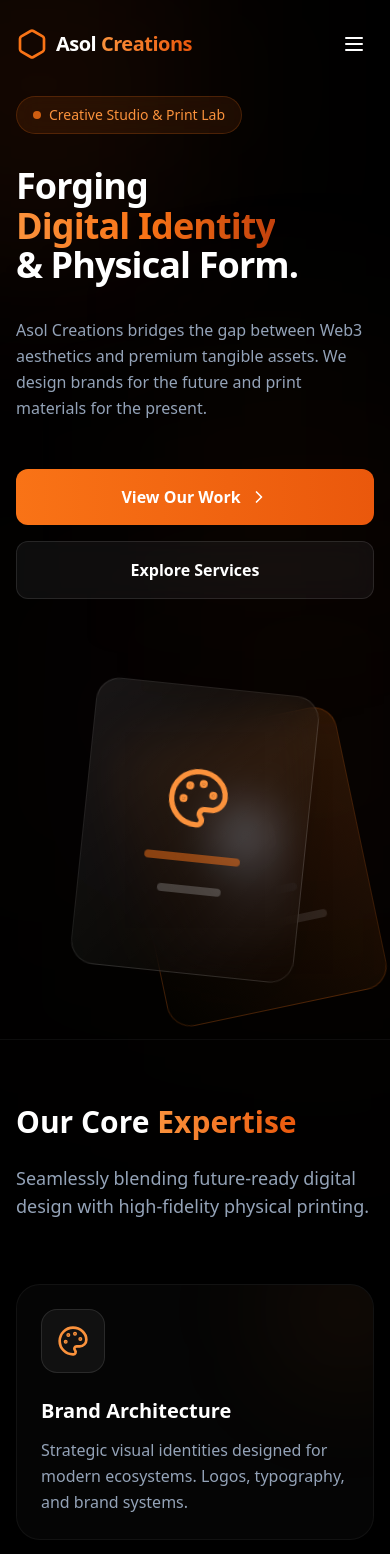
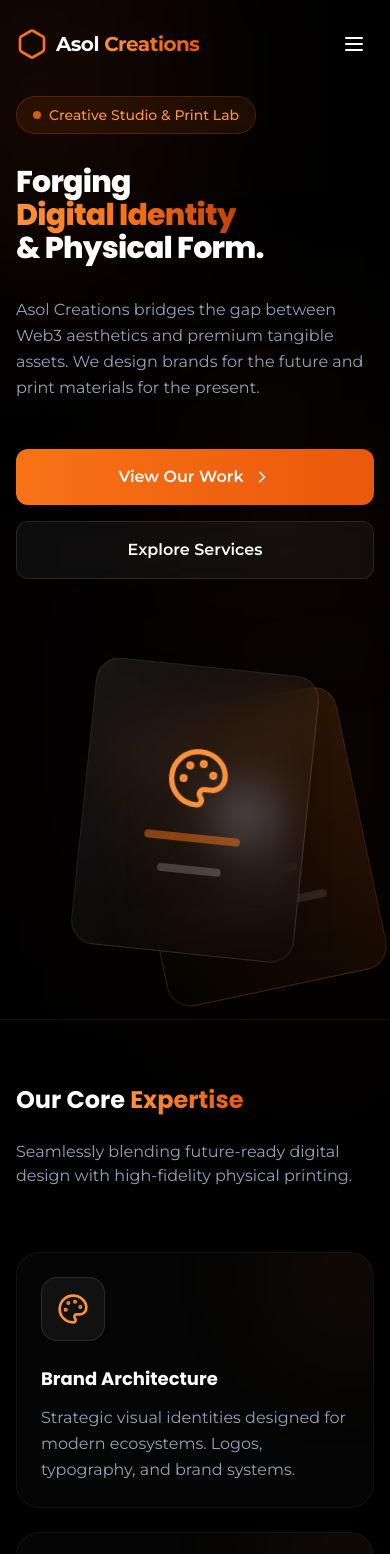
Before and after one commit to o5072/my-Asol-portfolio-site, a React (Vite) app: page / in a window 390 px wide. Shown: the top 1554 px of the page. Built offline with nearby package versions, Linux system fonts and the light colour scheme.

Commit message:
Set Poppins headings, Montserrat body, and reduce mobile sizes

```diff
--- a/App.jsx
+++ b/App.jsx
@@ -50,7 +50,7 @@ const App = () => {
     }, []);
 
     return (
-        <div className="min-h-screen bg-black text-slate-300 font-sans selection:bg-orange-500/30 selection:text-orange-200 relative overflow-hidden">
+        <div className="min-h-screen bg-black text-slate-300 font-body selection:bg-orange-500/30 selection:text-orange-200 relative overflow-hidden">
 
             <style>
                 {`
@@ -126,7 +126,7 @@ const App = () => {
                             </RevealOnScroll>
 
                             <RevealOnScroll delay={200}>
-                                <h1 className="text-4xl sm:text-5xl md:text-7xl font-extrabold tracking-tight text-white leading-[1.1]">
+                                <h1 className="text-3xl sm:text-4xl md:text-7xl font-heading font-extrabold tracking-tight text-white leading-[1.1]">
                                     Forging <br />
                                     <span className="text-transparent bg-clip-text bg-gradient-to-r from-orange-400 via-orange-500 to-orange-700">Digital Identity</span> <br />
                                     & Physical Form.
@@ -173,8 +173,8 @@ const App = () => {
                 <section id="services" className="py-16 md:py-24 px-4 sm:px-6 md:px-12 border-t border-white/5">
                     <div className="max-w-7xl mx-auto">
                         <RevealOnScroll className="mb-16">
-                            <h2 className="text-3xl md:text-5xl font-bold text-white mb-6">Our Core <span className="text-transparent bg-clip-text bg-gradient-to-r from-orange-400 to-orange-600">Expertise</span></h2>
-                            <p className="text-slate-400 max-w-2xl text-lg">Seamlessly blending future-ready digital design with high-fidelity physical printing.</p>
+                            <h2 className="text-2xl sm:text-3xl md:text-5xl font-heading font-bold text-white mb-6">Our Core <span className="text-transparent bg-clip-text bg-gradient-to-r from-orange-400 to-orange-600">Expertise</span></h2>
+                            <p className="text-slate-400 max-w-2xl text-base sm:text-lg">Seamlessly blending future-ready digital design with high-fidelity physical printing.</p>
                         </RevealOnScroll>
 
                         <div className="grid md:grid-cols-3 gap-6">
@@ -202,7 +202,7 @@ const App = () => {
                                             <div className="w-16 h-16 rounded-2xl bg-white/5 border border-white/10 flex items-center justify-center mb-6 group-hover:scale-110 transition-transform duration-500">
                                                 {service.icon}
                                             </div>
-                                            <h3 className="text-xl font-bold text-white mb-3">{service.title}</h3>
+                                            <h3 className="text-lg sm:text-xl font-heading font-bold text-white mb-3">{service.title}</h3>
                                             <p className="text-slate-400 leading-relaxed">{service.desc}</p>
                                         </div>
                                     </div>
@@ -217,8 +217,8 @@ const App = () => {
                     <div className="max-w-7xl mx-auto">
                         <RevealOnScroll className="flex flex-col md:flex-row md:items-end justify-between mb-16 gap-6">
                             <div>
-                                <h2 className="text-3xl md:text-5xl font-bold text-white mb-6">Selected <span className="text-transparent bg-clip-text bg-gradient-to-r from-orange-400 to-orange-600">Works</span></h2>
-                                <p className="text-slate-400 max-w-2xl text-lg">A showcase of projects across digital branding and physical media.</p>
+                                <h2 className="text-2xl sm:text-3xl md:text-5xl font-heading font-bold text-white mb-6">Selected <span className="text-transparent bg-clip-text bg-gradient-to-r from-orange-400 to-orange-600">Works</span></h2>
+                                <p className="text-slate-400 max-w-2xl text-base sm:text-lg">A showcase of projects across digital branding and physical media.</p>
                             </div>
                             <a href="#" className="inline-flex items-center gap-2 text-orange-400 hover:text-orange-300 font-medium group">
                                 View All Projects <ArrowUpRight className="w-4 h-4 group-hover:translate-x-1 group-hover:-translate-y-1 transition-transform" />
@@ -269,7 +269,7 @@ const App = () => {
                                         </div>
                                         <div className="flex justify-between items-start px-2">
                                             <div>
-                                                <h3 className="text-xl sm:text-2xl font-bold text-white mb-2 group-hover:text-orange-400 transition-colors">{project.title}</h3>
+                                                <h3 className="text-lg sm:text-xl md:text-2xl font-heading font-bold text-white mb-2 group-hover:text-orange-400 transition-colors">{project.title}</h3>
                                                 <p className="text-slate-400">{project.category}</p>
                                             </div>
                                             <div className="w-12 h-12 rounded-full border border-white/10 flex items-center justify-center group-hover:bg-orange-500/10 group-hover:border-orange-500/50 transition-all duration-300">
@@ -292,11 +292,11 @@ const App = () => {
 
                             <div className="relative z-10 text-center space-y-8">
                                 <Hexagon className="w-16 h-16 text-orange-500 mx-auto" />
-                                <h2 className="text-3xl sm:text-4xl md:text-6xl font-extrabold text-white tracking-tight">
+                                <h2 className="text-2xl sm:text-3xl md:text-6xl font-heading font-extrabold text-white tracking-tight">
                                     Ready to elevate your <br />
                                     <span className="text-transparent bg-clip-text bg-gradient-to-r from-orange-400 to-orange-600">brand presence?</span>
                                 </h2>
-                                <p className="text-xl text-slate-300 max-w-2xl mx-auto">
+                                <p className="text-base sm:text-lg md:text-xl text-slate-300 max-w-2xl mx-auto">
                                     Whether you need a cutting-edge digital identity or premium physical prints, Asol Creations is ready to bring your vision to reality.
                                 </p>
 
--- a/index.html
+++ b/index.html
@@ -4,7 +4,28 @@
     <meta charset="UTF-8" />
     <meta name="viewport" content="width=device-width, initial-scale=1.0" />
     <title>Asol Creations</title>
+    <link rel="preconnect" href="https://fonts.googleapis.com" />
+    <link rel="preconnect" href="https://fonts.gstatic.com" crossorigin />
+    <link
+      href="https://fonts.googleapis.com/css2?family=Montserrat:wght@300;400;500;600;700&family=Poppins:wght@500;600;700;800&display=swap"
+      rel="stylesheet"
+    />
     <script src="https://cdn.tailwindcss.com"></script>
+    <style>
+      :root {
+        --font-body: "Montserrat", ui-sans-serif, system-ui, -apple-system, "Segoe UI", sans-serif;
+        --font-heading: "Poppins", ui-sans-serif, system-ui, -apple-system, "Segoe UI", sans-serif;
+      }
+      body {
+        font-family: var(--font-body);
+      }
+      .font-body {
+        font-family: var(--font-body);
+      }
+      .font-heading {
+        font-family: var(--font-heading);
+      }
+    </style>
   </head>
   <body>
     <div id="root"></div>
```
